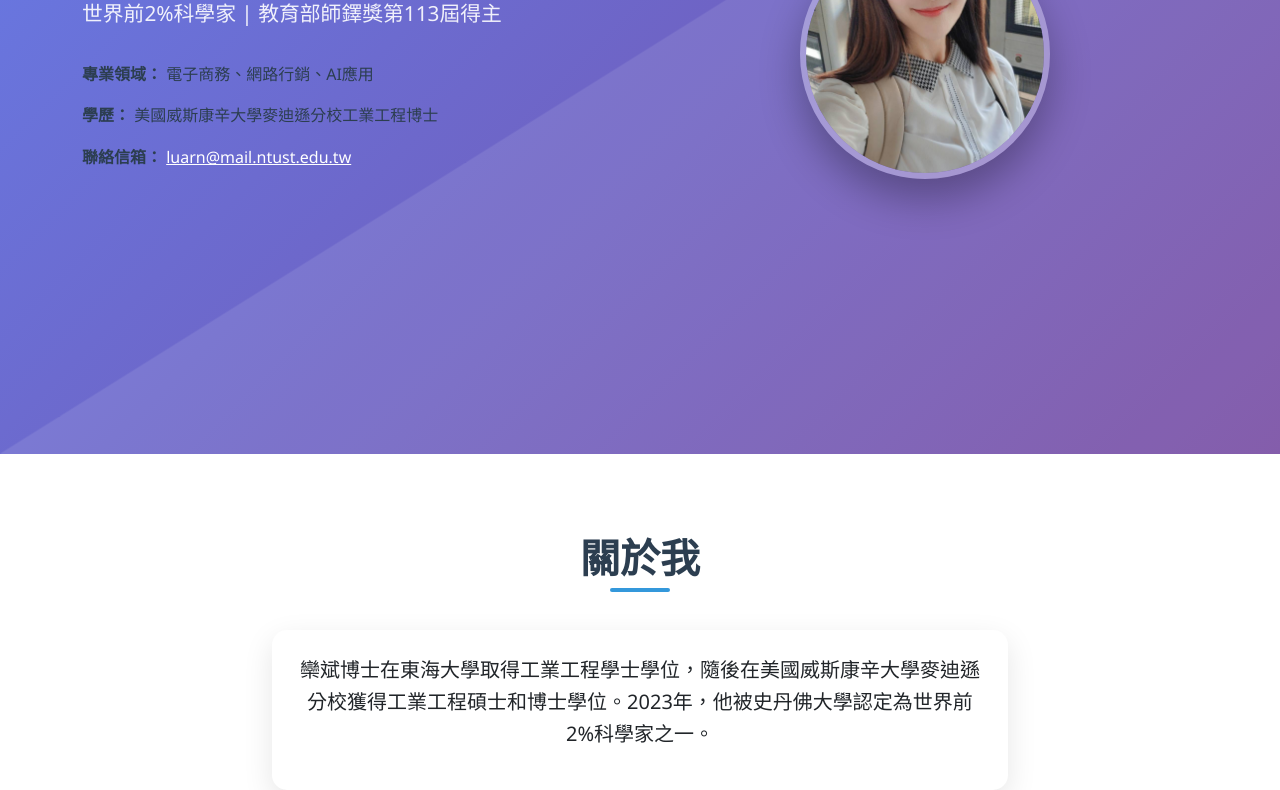
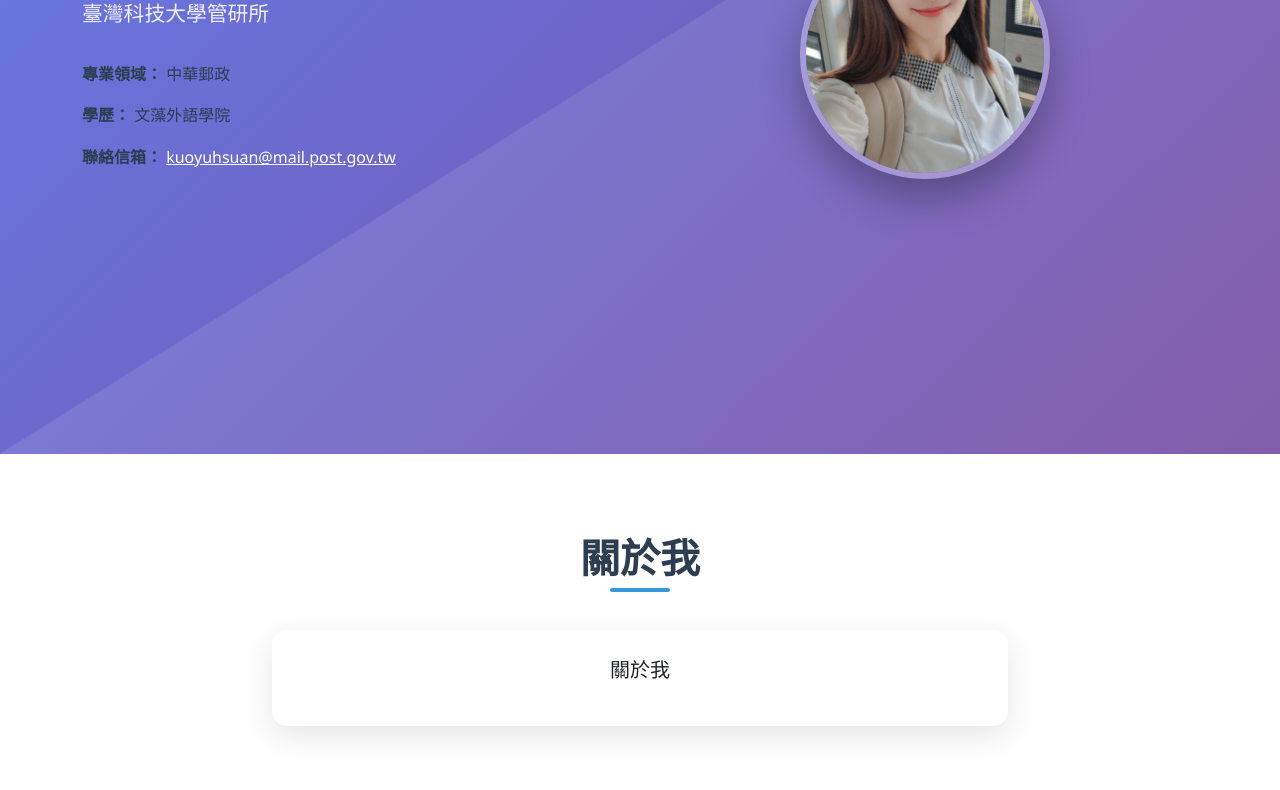
Before and after one commit to ingeniouskiki/ingeniouskiki.github.io, a plain HTML site: page index.html in a window 1280 px wide. Shown: the part 346-1136 px from the top of the page. Drawn offline with nearby package versions, Linux system fonts and the light colour scheme.

Commit message:
Add files via upload

```diff
--- a/index.html
+++ b/index.html
@@ -156,15 +156,15 @@
     <script>
         // ====== 使用者資料區域 - 請修改以下內容 ======
         const profileData = {
-            name: "欒斌 教授",
-            title: "世界前2%科學家 | 教育部師鐸獎第113屆得主",
-            expertise: "電子商務、網路行銷、AI應用",
-            education: "美國威斯康辛大學麥迪遜分校工業工程博士",
-            email: "luarn@mail.ntust.edu.tw",
-            about: "欒斌博士在東海大學取得工業工程學士學位，隨後在美國威斯康辛大學麥迪遜分校獲得工業工程碩士和博士學位。2023年，他被史丹佛大學認定為世界前2%科學家之一。",
-            contactEmail: "luarn@mail.ntust.edu.tw",
-            phone: "886-2-2737-6754",
-            location: "研究室: T2-409<br>國立臺灣科技大學"
+            name: "郭禹瑄",
+            title: "臺灣科技大學管研所",
+            expertise: "中華郵政",
+            education: "文藻外語學院",
+            email: "kuoyuhsuan@mail.post.gov.tw",
+            about: "關於我",
+            contactEmail: "kuoyuhsuan@mail.post.gov.tw",
+            phone: "886-2-23921310",
+            location: "金山大樓<br>國立臺灣科技大學"
         };
         // ====== 使用者資料區域結束 ======
 
```
